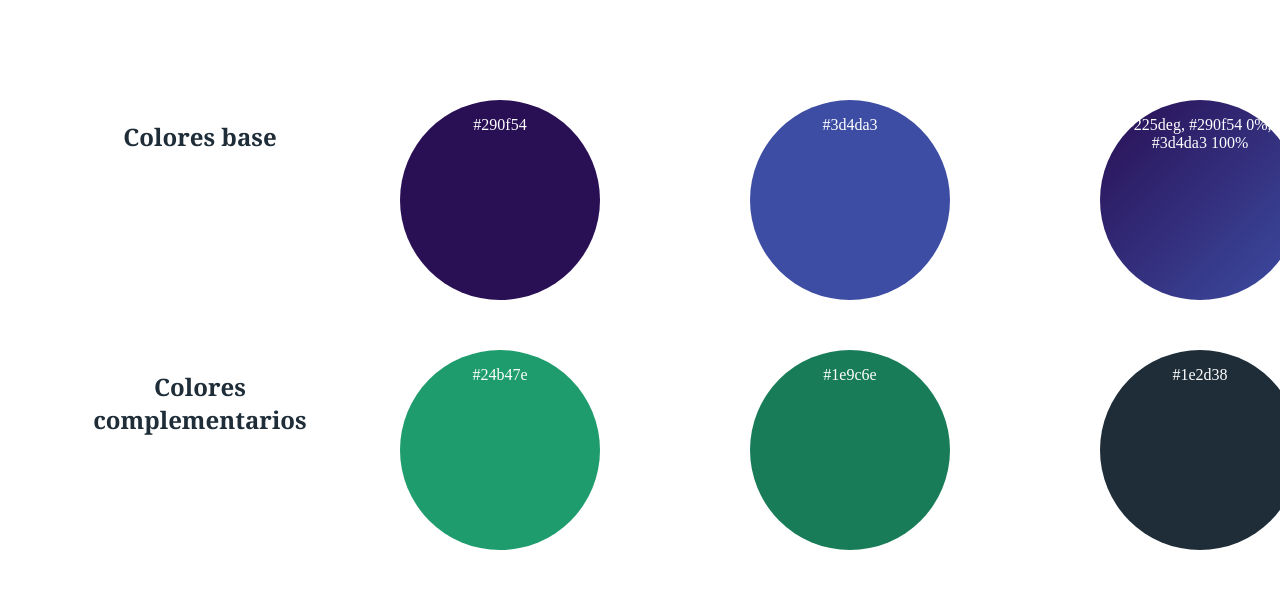
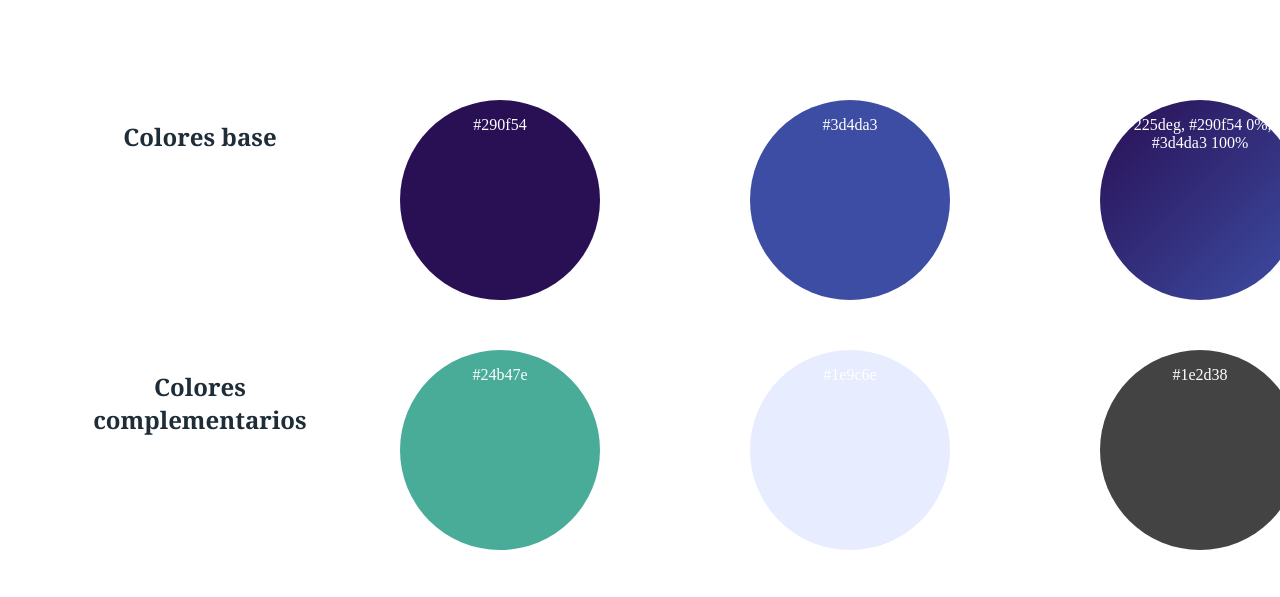
Before and after one commit to NataliaValle/colorsPOD, a plain HTML site: page index.html in a window 1280 px wide. Shown: the top 597 px of the page. Drawn offline with Linux system fonts and the light colour scheme.

Commit message:
Update colorPalettePOD.css

```diff
--- a/colorPalettePOD.css
+++ b/colorPalettePOD.css
@@ -1,7 +1,7 @@
 
 
 #color11{
-    background-color: #1e2d38;
+    background-color: #434343;
 }
 #color12{
     background-color: #290f54;
@@ -13,10 +13,10 @@
         background-image: linear-gradient(-225deg, #290f54 0%, #3d4da3 100%);
 }
 #color15{
-    background-color: #1e9c6e;
+    background-color: #49AC98;
 }
 #color16{
-    background-color: #187c58;
+    background-color: #E7ECFF;
 }
 #color17{
     background-color: #df3742;
```
